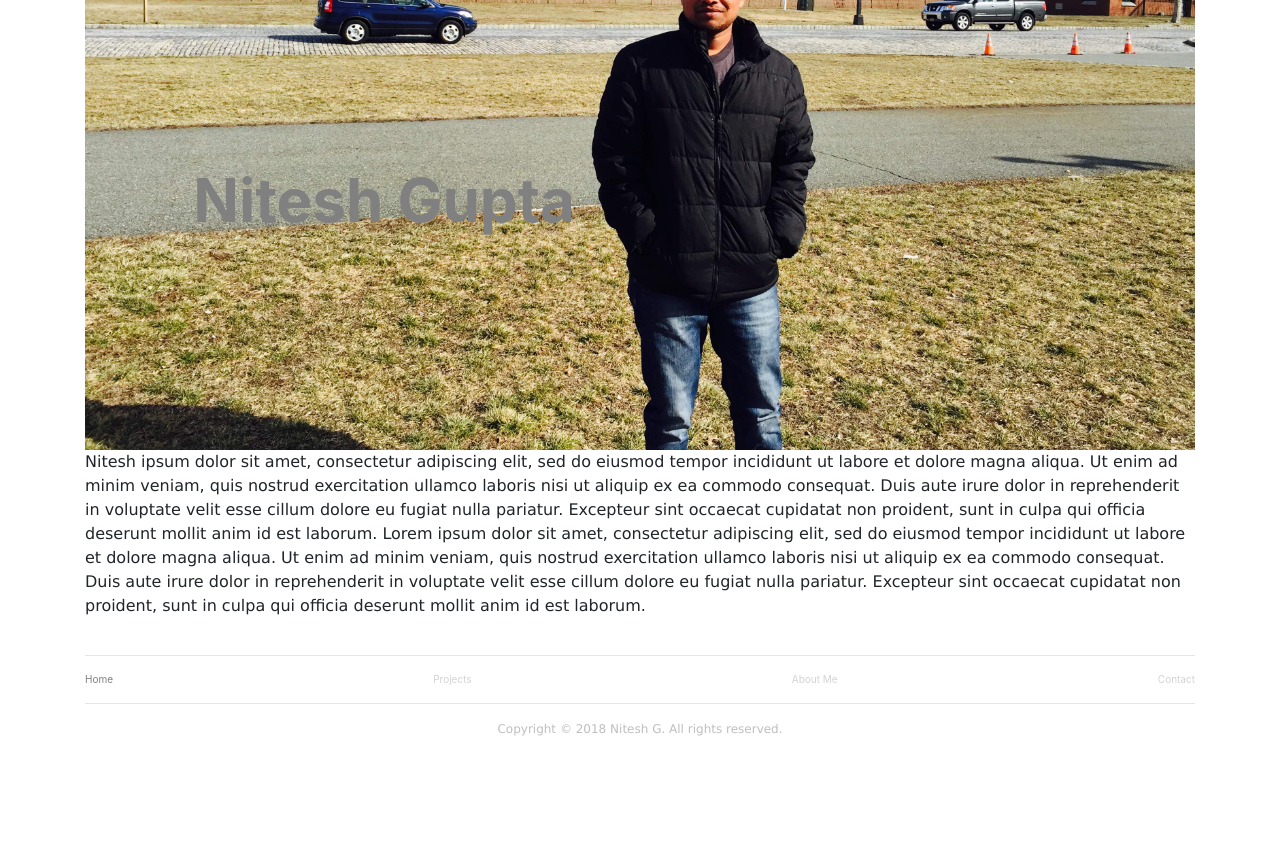
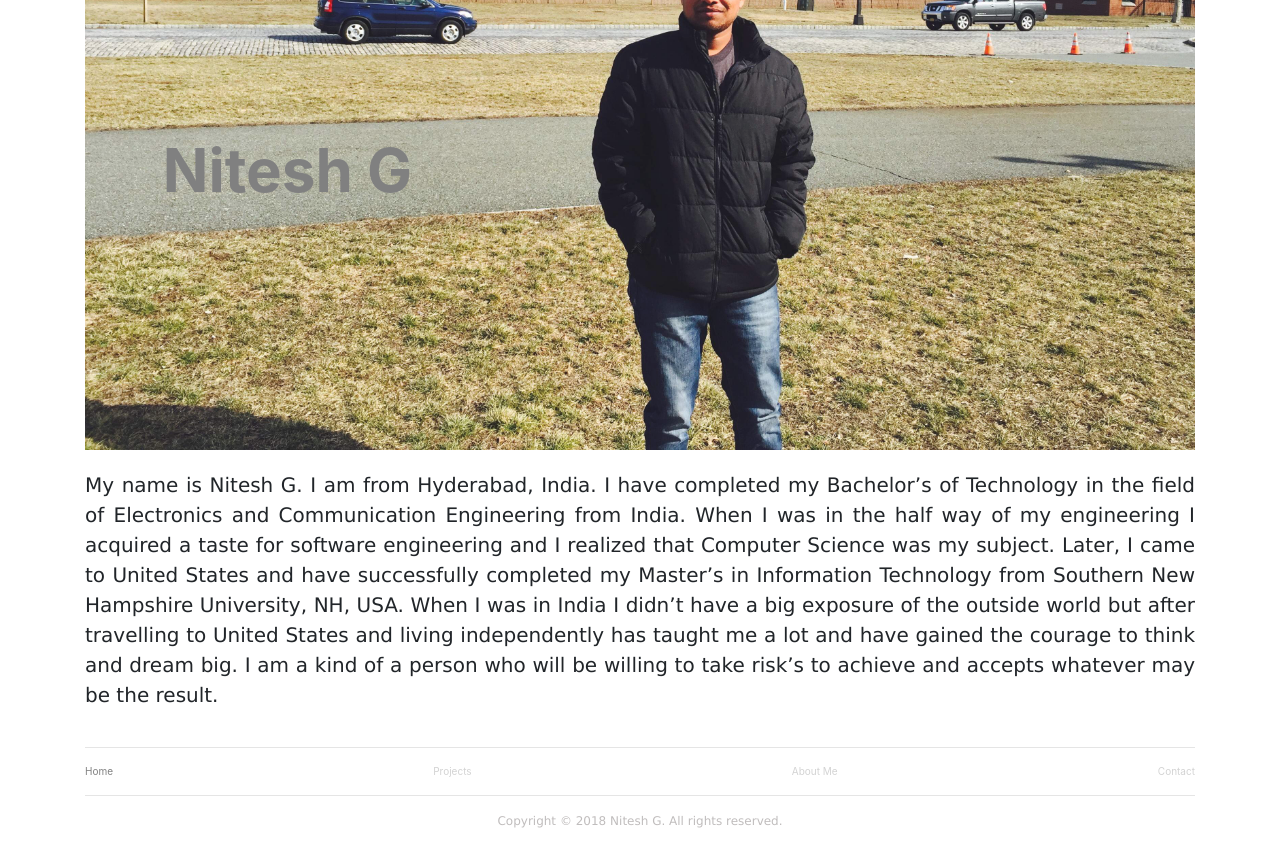
Before and after one commit to nitesh-g/portfolio-nitesh, a React app: page / in a window 1280 px wide. Shown: the part 460-1326 px from the top of the page. Before the commit the page ends 1238 px from the top, so only its background shows below. Built offline with nearby package versions, Linux system fonts and the light colour scheme.

Commit message:
fixed some css and changed the email id to contac.niteshgupta@gmail.com

```diff
--- a/src/components/ContactBody/ContactBody.js
+++ b/src/components/ContactBody/ContactBody.js
@@ -20,12 +20,11 @@ export default class ContactBody extends Component {
         this.setState({
             [name]: event.target.value
         })
-        console.log(this.state)
     }
 
     handleSubmit(event) {
-        alert('A name was submitted: ' + this.state.value);
-        event.preventDefault();
+        alert('A name was submitted: ' + this.state.value)
+        event.preventDefault()
       }
 
 
@@ -33,7 +32,7 @@ export default class ContactBody extends Component {
         return(
             <div className="form-wrapper">
                 <form className="form-style"
-                action="https://formspree.io/niteshgupta.advt@gmail.com"
+                action="https://formspree.io/contact.niteshgupta@gmail.com"
                 method="POST"
                 >
                     <label className="heading-label" htmlFor="namedInput">
--- a/src/containers/Home.js
+++ b/src/containers/Home.js
@@ -1,5 +1,4 @@
 import React, {Component} from 'react'
-import PropTypes from 'prop-types'; // ES6
 import styled from 'styled-components'
 import './container.css'
 
@@ -12,18 +11,17 @@ export default class Home extends Component {
 	render() {
 		return (
 			<div className="container">
-				<h3 className="name-portfolio">Nitesh Gupta</h3>
-				<Image className="nitesh-img" src={require ('../assets/Nitesh-NJ.jpg')} alt="Nitesh-Pic" />
+				<div className="nitesh-img-wrapper" >
+					<Image className="nitesh-img" src={require ('../assets/Nitesh-NJ.jpg')} alt="Nitesh-Pic" />
+					<h3 className="name-portfolio">Nitesh G</h3>
+				</div>
 				<p className="home-intro">
-					Nitesh ipsum dolor sit amet, consectetur adipiscing elit, sed do eiusmod tempor incididunt ut labore et dolore magna aliqua.
-					Ut enim ad minim veniam, quis nostrud exercitation ullamco laboris nisi ut aliquip ex ea commodo consequat.
-					Duis aute irure dolor in reprehenderit in voluptate velit esse cillum dolore eu fugiat nulla pariatur.
-					Excepteur sint occaecat cupidatat non proident, sunt in culpa qui officia deserunt mollit anim id est laborum.
-				    Lorem ipsum dolor sit amet, consectetur adipiscing elit, sed do eiusmod tempor incididunt ut labore et dolore magna aliqua.
-					Ut enim ad minim veniam, quis nostrud exercitation ullamco laboris nisi ut aliquip ex ea commodo consequat.
-					Duis aute irure dolor in reprehenderit in voluptate velit esse cillum dolore eu fugiat nulla pariatur.
-					Excepteur sint occaecat cupidatat non proident, sunt in culpa qui officia deserunt mollit anim id est laborum.
-
+				My name is Nitesh G. I am from Hyderabad, India.
+				I have completed my Bachelor’s of Technology in the field of Electronics and Communication Engineering from India.
+				When I was in the half way of my engineering I acquired a taste for software engineering and I realized that Computer Science was my subject.
+				Later, I came to United States and have successfully completed my Master’s in Information Technology from Southern New Hampshire University, NH, USA.
+				When I was in India I didn’t have a big exposure of the outside world but after travelling to United States and living independently has taught me a lot and have gained the courage to think and dream big.
+				I am a kind of a person who will be willing to take risk’s to achieve and accepts whatever may be the result.
 				</p>
 			</div>
 		)
--- a/src/containers/container.css
+++ b/src/containers/container.css
@@ -1,16 +1,23 @@
 .nitesh-img{
+    opacity: 0.9;
+}
+
+.nitesh-img-wrapper{
     position: relative;
+
 }
 .name-portfolio {
     position: absolute;
-    top: 78%;
+    top: 62%;
     z-index: 1;
-    left: 30%;
-    transform: translateX(-50%);
+    left: 7%;
     font-size: 60px;
     font-weight: bold;
     color: gray;
 }
 .home-intro{
+    margin-top: 20px;
     font-family: 'Lucida Sans', 'Lucida Sans Regular', 'Lucida Grande', 'Lucida Sans Unicode', Geneva, Verdana, sans-serif;
+    text-align: justify;
+    font-size: 20px;
 }
```
